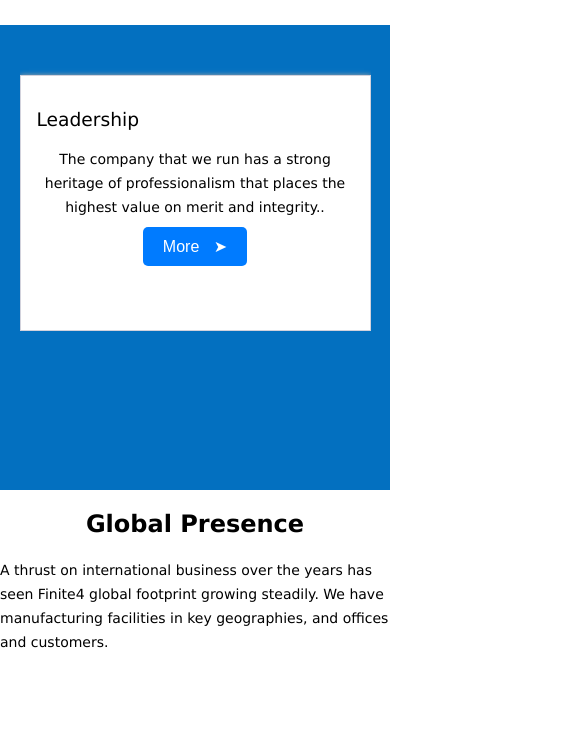
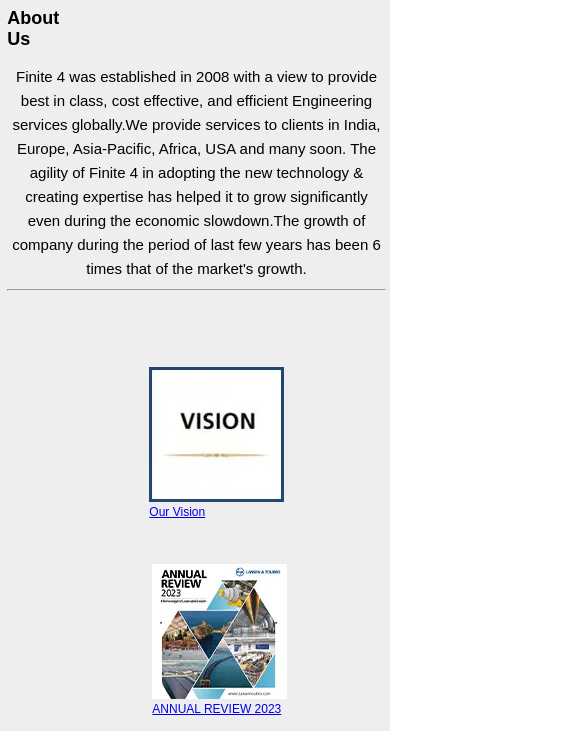
Before and after one commit to SudamBawalge/Finite4.com-demo, a plain HTML site: page home.html in a window 390 px wide. Shown: the part 121-852 px from the top of the page, 585 px wide, since content can reach past the window. Drawn offline with Linux system fonts and the light colour scheme.

Commit message:
Update home.css

```diff
--- a/home.css
+++ b/home.css
@@ -1,6 +1,6 @@
 
          body{
-            font-family: 'Poppins', sans-serif;
+            font-family: Poppins, sans-serif;
              margin: 0;
             padding: 0;
 
@@ -10,6 +10,7 @@
              max-width: 1360px;
              margin: 0 auto;
              position: relative;
+             background-color: #eee;
              /* Add position relative */
            }
 
@@ -373,7 +374,9 @@
     /* Add custom navigation button styles */
 
     * {box-sizing: border-box}
-    body {font-family: Verdana, sans-serif; margin:0}
+    .body {font-family: Verdana, sans-serif; margin:0
+
+    }
     .mySlides {display: none}
     img {vertical-align: middle;}
 
@@ -485,6 +488,21 @@
                 margin-left: 10px;
             }
 
+            .items {
+              width: 90%;
+              margin: 0 auto;
+              margin-top: 0px;
+              display: flex;
+              flex-direction: column;
+            }
+            .items_container {
+              background-color: #0370c0;
+              height: 900px;
+              margin-top: 28px;
+              margin-left: 0px;
+            }
+
+
             nav ul {
                 margin-left: 10px;
             }
@@ -499,6 +517,12 @@
             .image {
                 margin-top: 20px;
             }
+            .service_card img {
+              width: 100%;
+              height: auto;
+              margin-top: 17;
+              margin-left: 30px;
+          }
             .row {
                 flex-direction: column;
                 align-items: center;
@@ -508,7 +532,8 @@
 
             }
             .service_card {
-                width: 90%;
+                width: 100%;
+                margin-left: -30px;
             }
             .service_button {
                 margin-left: 31%;
@@ -607,8 +632,8 @@
       }
 
       .about-us{
-        width: 30%;
-      margin-left: 20px;
+        width: 97%;
+      margin-left: 3px;
         text-align: left;
       }
 
@@ -658,9 +683,19 @@
           margin-left: 0px;
         }
 
-      .about-us {
-        display: none; /* Hide all sections except contact in mobile view */
-      }
+
+
+
+      .Anniual_Reiw {
+        padding: 0px;
+        margin-left: 523px;
+        margin-left: 145px;
+        margin-top: 42px;
+        font-size: -1.3333333333rem;
+        display: block;
+        float: left;
+        clear: both;
+        line-height: 20px;
       .contact {
         display: block; /* Display only contact section */
         width: 91%; /* Set full width for contact section */
@@ -669,3 +704,4 @@
           text-align: left;
       }
       }
+    }
```
